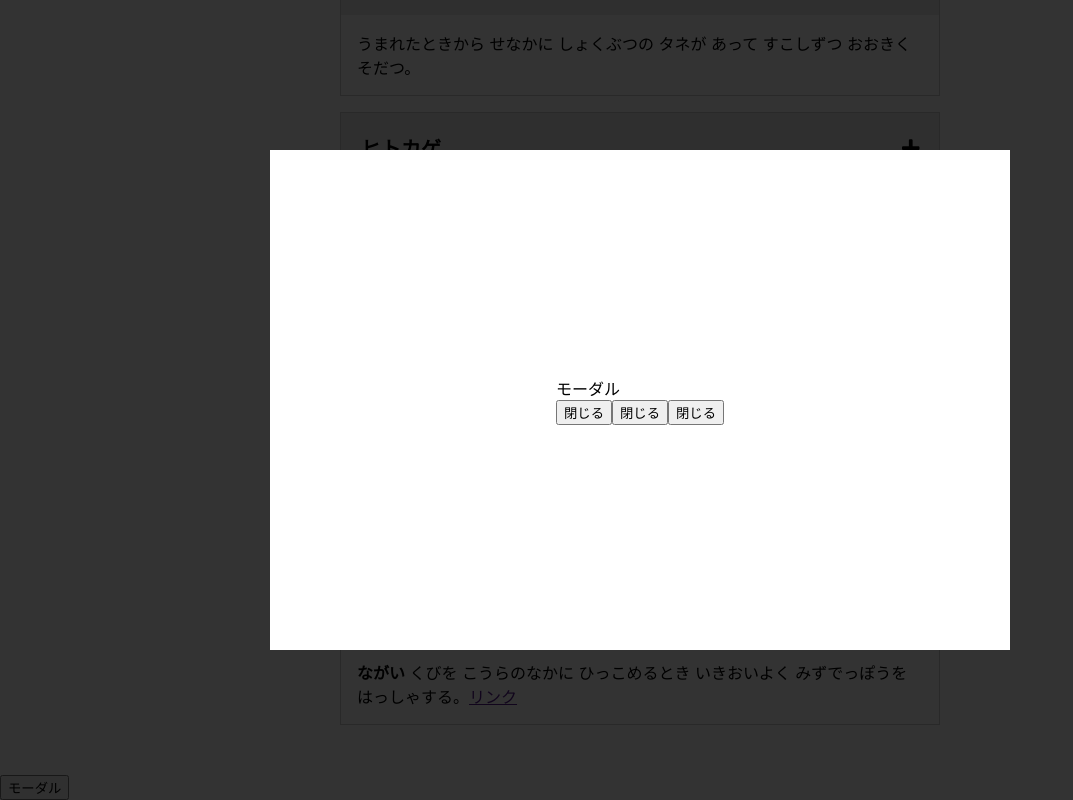
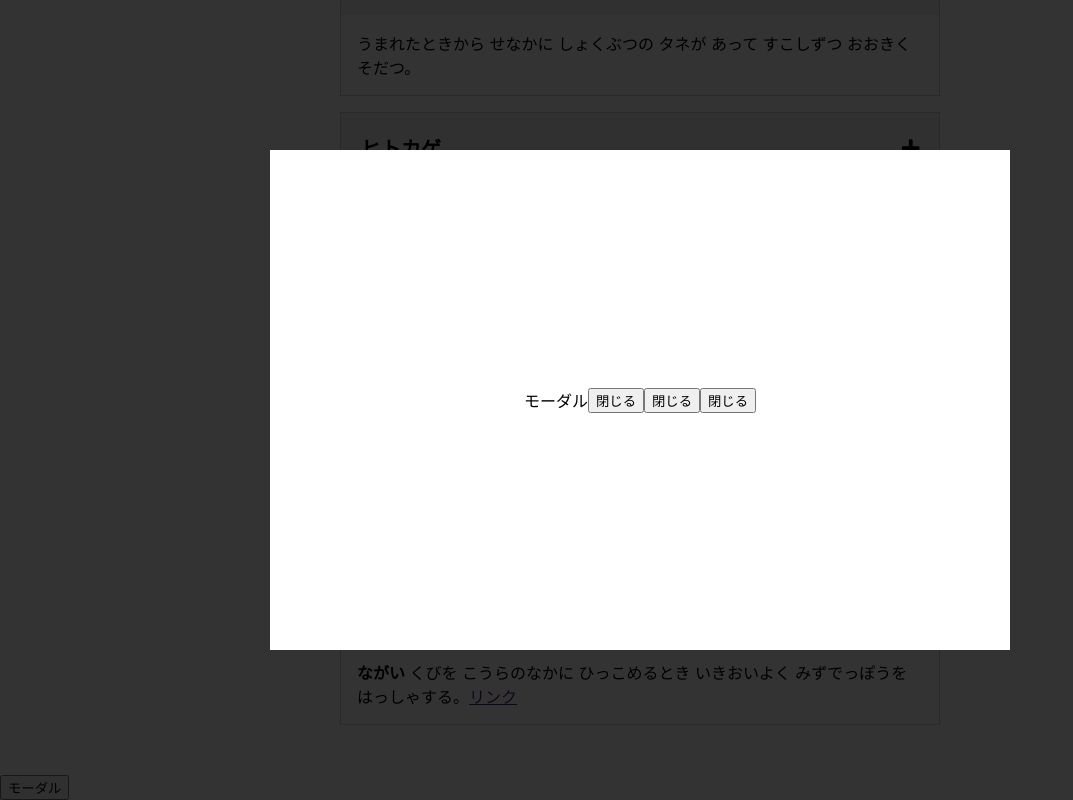
Before and after one commit to tanukichi5/react-accordion-typescript, a React (Create React App) app: page / in a window 1280 px wide. Both pictures are taken after a click on the button "モーダル". Shown: the whole page, without its empty margins (0-1073 px from the left). Built offline with nearby package versions, Linux system fonts and the light colour scheme.

Commit message:
[Add] cssアニメーション終了時にモーダルのDOMを非表示にする仕組みを作成

```diff
--- a/src/App.tsx
+++ b/src/App.tsx
@@ -32,9 +32,12 @@ function App() {
 
   const [hogeState, sethogeState] = useState({
     expanded: false,
+    // domHide: false,
+    animationType: "animation",
   });
   function modalToggle() {
     sethogeState({
+      ...hogeState,
       expanded: !hogeState.expanded
     })
   }
@@ -53,8 +56,8 @@ function App() {
 
   return (
     <div className="App">
-      <Modal id={"modal-1"} expanded={hogeState.expanded} sethogeState={sethogeState}>
-        <div>
+      <Modal id={"modal-1"} {...hogeState} sethogeState={sethogeState}>
+        <div className="aaaa">
           <p>モーダル</p>
           <button onClick={modalToggle}>閉じる</button>
           <button onClick={modalToggle}>閉じる</button>
--- a/src/components/modal/Modal.tsx
+++ b/src/components/modal/Modal.tsx
@@ -1,5 +1,7 @@
 import React, {useState, useEffect, useCallback, useRef} from "react";
 import ModalPortal from './ModalPortal'
+import ModalDelay from './ModalDelay'
+import useEffectCustom from "./helpers/useEffectCustom";
 import { attachEvent } from './helpers/attachEvent'
 import { backFixed } from './helpers/backFixed'
 import { retainFocus } from './helpers/retainFocus'
@@ -11,36 +13,57 @@ export interface InjectedModalState {
   backFixed?: boolean;
   clickOutsideClose?: boolean;
   modalDOM?: React.RefObject<HTMLInputElement> | null,
+  "aria-hidden"?: boolean,
+  openedClass?: string,
+  closedClass?: string,
+  tabindex?: number,
+  domHide?: boolean,
+  animationType?: string,
+  modalSource?: boolean,
+
 }
+
+
 
 const Modal: React.FC<InjectedModalState> = (props) => {
 
   const modalElement = useRef(null)
+  let modalSource = false
 
   const [modalState, setModalState] = useState({
     id:props.id,
     expanded: props.expanded,
     backFixed: true,
     clickOutsideClose: !(props.clickOutsideClose === undefined) ? props.clickOutsideClose : true,
-    modalDOM: modalElement
+    modalDOM: modalElement,
+    "aria-hidden": true,
+    openedClass: "is-open",
+    closedClass: "is-close",
+    tabindex: -1,
+    domHide: !(props.domHide === undefined) ? props.domHide : true,
+    animationType: !(props.animationType === undefined) ? props.animationType : "transition",
+    modalSource: true
   });
 
   //propsが変更された場合
-  useEffect(() => {
+  useEffectCustom(() => {
 
     setModalState({
       ...modalState,
       expanded: props.expanded,
       // clickOutsideClose: props.clickOutsideClose,
-      modalDOM: modalElement
+      modalDOM: modalElement,
+      "aria-hidden": !props.expanded
     })
 
-    console.log(modalState.modalDOM.current)
+    // console.log(modalState.modalDOM.current)
 
   }, [props.expanded]);
 
+
+
   //modalStateが変更された場合
-  useEffect(() => {
+  useEffectCustom(() => {
 
     //親要素のstateを変更
     props.sethogeState({
@@ -50,12 +73,22 @@ const Modal: React.FC<InjectedModalState> = (props) => {
     const siteContent:Element = document.querySelector('.App') as Element
 
     if(modalState.expanded) {
+      //モーダルオープン
       handleOnKeydown.addEvent()
+      // domHideEvent.addEvent()
+      if(!modalState.modalSource) domHideEvent.removeEvent()
       if(modalState.clickOutsideClose) handleOnClickOutSide.addEvent()
       siteContent.setAttribute('aria-hidden', "true") //サイトのメイン部分をスクリーンリーダーなどから除外する
 
+      setModalState({
+        ...modalState,
+        modalSource: false,
+      })
+
     } else {
+      //モーダルクローズ
       handleOnKeydown.removeEvent()
+      if(modalState.domHide && modalState.modalDOM) domHideEvent.addEvent()
       if(modalState.clickOutsideClose) handleOnClickOutSide.removeEvent()
       siteContent.removeAttribute('aria-hidden')
     }
@@ -71,10 +104,7 @@ const Modal: React.FC<InjectedModalState> = (props) => {
     // Escキー
     if (event.keyCode === 27) {
       console.log("Esc Key is pressed!");
-      setModalState({
-        ...modalState,
-        expanded: false,
-      })
+      closeModal()
     }
     // Tabキー
     if (event.keyCode === 9) {
@@ -91,11 +121,9 @@ const Modal: React.FC<InjectedModalState> = (props) => {
 
   //モーダルの外側クリックで閉じる
   const clickOutsideClose = useCallback((event) => {
-    if (!event.target.closest(`#${modalState.id}`)) {
-      setModalState({
-        ...modalState,
-        expanded: false,
-      })
+    //idの内側かつ.modal-contentの外側
+    if (event.target.closest(`#${modalState.id}`) && !event.target.closest(`.modal-content`)) {
+      closeModal()
     }
   }, []);
 
@@ -106,17 +134,81 @@ const Modal: React.FC<InjectedModalState> = (props) => {
   );
 
 
+  //cssアニメーション終了時にモーダルのDOMを非表示
+  const animationEndDomHide = useCallback((event) => {
+    if(!modalState.expanded) {
+      console.log("アニメーション終了")
+      console.log(modalState.domHide)
+      setModalState({
+        ...modalState,
+        modalSource: true,
+      })
+    }
+
+  }, []);
+
+  const animationType = (v:string) => {
+    let type;
+    switch (v) {
+      case "transition":
+        type = "transitionend";
+        break;
+      case "animation":
+        type = "animationend";
+        break;
+      default:
+        type = "";
+    }
+    return type;
+  };
+
+  const domHideEvent = attachEvent(
+    modalState.modalDOM.current,
+    animationType(modalState.animationType),
+    animationEndDomHide
+  );
 
 
-  if (!modalState.expanded) return null
+
+  //閉じる
+  const closeModal = useCallback(() => {
+    setModalState({
+      ...modalState,
+      expanded: false,
+      modalSource: false,
+    })
+  }, []);
+
+  // useEffect(() => {
+  //   setTimeout(() => {
+  //     setModalState({
+  //       ...modalState,
+  //       stateClass: modalState.expanded ? modalState.openedClass : modalState.closedClass,
+  //     })
+
+  //   }, 1000);
+  // }, [modalState.expanded]);
+
+
+  // function hoge() {
+  //   let modalStateClass = "";
+    // setTimeout(() => {
+
+
+    // }, 1000);
+  //   return modalStateClass
+  // }
+
+
+  if (modalState.domHide && modalState.modalSource) return null
 
   return (
     <ModalPortal>
-      <div className="modal-overlay"></div>
-      <div id={modalState.id} className="Modal" ref={modalElement}>
+      <div id={modalState.id} className={`modal`} tabIndex={modalState.tabindex} aria-hidden={modalState['aria-hidden']} ref={modalElement}>
         <div className="modal-content">
           {props.children}
         </div>
+        <div className="modal-overlay"></div>
       </div>
     </ModalPortal>
   );
--- /dev/null
+++ b/src/components/modal/ModalDelay.tsx
@@ -0,0 +1,36 @@
+import React from 'react'
+
+interface Props {
+  children?: any;
+  expanded?: any;
+}
+
+const ModalDelay: React.FC<Props> = ({
+  children,
+  expanded
+}) => {
+  const [hide, setHide] = React.useState(true)
+
+  console.log(expanded)
+
+
+  React.useEffect(() => {
+    if(!expanded) {
+      clearTimeout()
+      setTimeout(() => {
+        setHide(true)
+      }, 5000)
+    } else {
+      setHide(false)
+    }
+  }, [expanded])
+
+  // if(!expanded) return null
+  if (hide && !expanded) return null
+
+  return (
+    children
+  )
+}
+
+export default ModalDelay
--- a/src/components/modal/helpers/backFixed.ts
+++ b/src/components/modal/helpers/backFixed.ts
@@ -14,7 +14,7 @@ export function backFixed(fixed:boolean):any {
     ? getScrollY()
     : parseInt(scrollElement.style.top);
 
-  console.log(window.scrollY)
+  // console.log(window.scrollY)
 
   //固定用CSS
   const styles:any = {
--- /dev/null
+++ b/src/components/modal/helpers/useEffectCustom.ts
@@ -0,0 +1,16 @@
+// 絶対に初回走るな
+import { useEffect, useRef } from "react";
+
+const useEffectCustom = (func:any, dependencyList:any) => {
+  const fisrtFlgRef = useRef(true);
+
+  useEffect(() => {
+    if (!fisrtFlgRef.current) {
+      func();
+    } else {
+      fisrtFlgRef.current = false;
+    }
+  }, dependencyList);
+};
+
+export default useEffectCustom;
--- a/src/styles/modal.css
+++ b/src/styles/modal.css
@@ -1,3 +1,61 @@
+@keyframes modal-opened {
+  0% {
+      opacity: 0;
+      visibility: visible;
+  }
+  100% {
+      opacity: 1;
+      visibility: visible;
+  }
+}
+@keyframes modal-closed {
+  0% {
+      opacity: 1;
+      visibility: visible;
+  }
+  100% {
+      opacity: 0;
+      visibility: hidden;
+  }
+}
+
+.modal {
+  height: 100%;
+  left: 0;
+  overflow: hidden;
+  position: fixed;
+  top: 0;
+  width: 100%;
+  z-index: 100;
+  opacity: 0;
+  visibility: hidden;
+  transition: all .6s;
+}
+.modal[aria-hidden="true"] {
+  animation-name: modal-closed;
+  animation-duration: .6s;
+  animation-timing-function: ease;
+  animation-delay: 0s;
+  animation-iteration-count: 1;
+  animation-fill-mode: forwards;
+
+  /* opacity: 0;
+  visibility: hidden; */
+
+}
+.modal[aria-hidden="false"] {
+  animation-name: modal-opened;
+  animation-duration: .6s;
+  animation-timing-function: ease;
+  animation-delay: 0s;
+  animation-iteration-count: 1;
+  animation-fill-mode: forwards;
+
+  /* opacity: 1;
+  visibility: visible; */
+
+}
+
 .modal-overlay {
   position: fixed;
   top: 0;
@@ -12,8 +70,12 @@
   z-index: 1;
 }
 
-.Modal {
-  position: fixed;
+.modal-content {
+}
+
+
+.aaaa {
+  position: absolute;
   top: 0;
   left: 0;
   bottom: 0;
@@ -28,8 +90,5 @@
   padding: 50px;
   /* background: #ccc; */
   z-index: 10;
+
 }
-
-
-.modal-content {
-}
```
